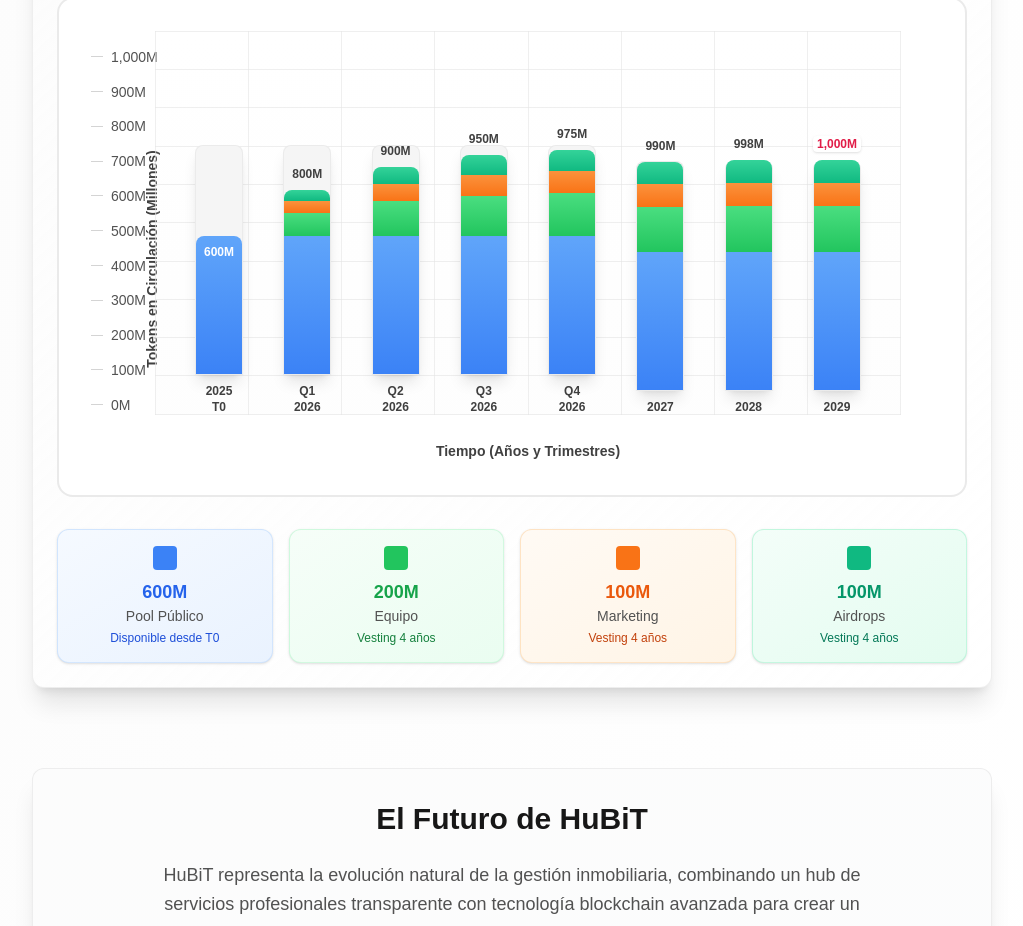
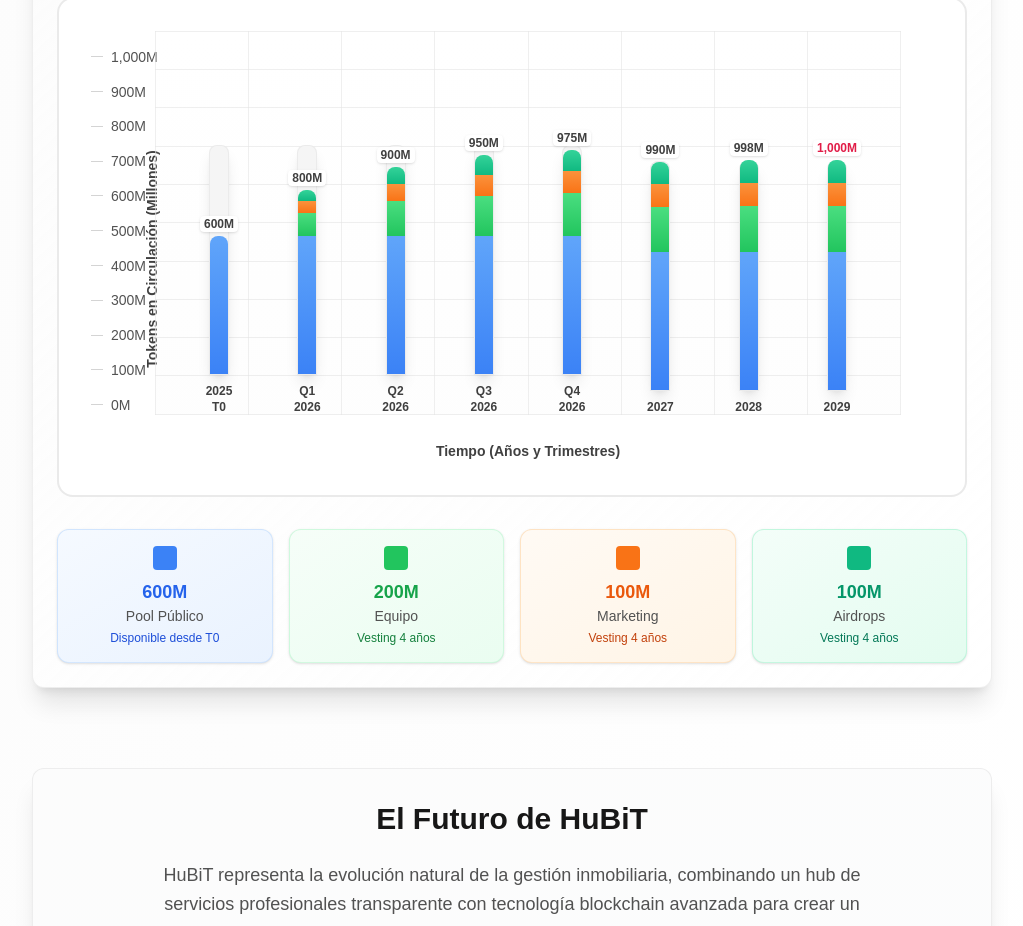
Before and after one commit to Hubit85/HubitApp, a Next.js app: page /whitepaper in a window 1280 px wide. Shown: the part 3500-4426 px from the top of the page, without its empty margins (128-1151 px from the left). Built offline with nearby package versions, Linux system fonts and the light colour scheme.

Commit message:
style(whitepaper): Refine chart column width and layout

```diff
--- a/src/pages/whitepaper.tsx
+++ b/src/pages/whitepaper.tsx
@@ -563,10 +563,10 @@ export default function WhitepaperPage() {
                       <div className="absolute inset-0 flex items-end justify-between px-8">
                         {/* 2025 T0: 600M (Solo Pool Público) */}
                         <div className="flex flex-col items-center w-16">
-                          <div className="relative w-12 bg-neutral-100 rounded-t-lg shadow-lg border border-neutral-200/60" style={{ height: '230px' }}>
+                          <div className="relative w-5 bg-neutral-100 rounded-t-lg shadow-lg border border-neutral-200/60" style={{ height: '230px' }}>
                             {/* Pool Público: 600M de 1000M = 60% de 230px = 138px */}
                             <div className="absolute bottom-0 w-full bg-gradient-to-t from-blue-500 to-blue-400 rounded-t-lg" style={{ height: '138px' }}>
-                              <div className="absolute top-2 left-1/2 transform -translate-x-1/2 text-xs font-bold text-white">600M</div>
+                              <div className="absolute -top-5 left-1/2 transform -translate-x-1/2 text-xs font-bold text-neutral-700 bg-white px-1 rounded shadow">600M</div>
                             </div>
                           </div>
                           <div className="text-xs font-bold text-neutral-700 mt-2 text-center">2025<br/>T0</div>
@@ -574,7 +574,7 @@ export default function WhitepaperPage() {
 
                         {/* Q1 2026: 800M Total */}
                         <div className="flex flex-col items-center w-16">
-                          <div className="relative w-12 bg-neutral-100 rounded-t-lg shadow-lg border border-neutral-200/60" style={{ height: '230px' }}>
+                          <div className="relative w-5 bg-neutral-100 rounded-t-lg shadow-lg border border-neutral-200/60" style={{ height: '230px' }}>
                             {/* Pool Público: 600M = 138px */}
                             <div className="absolute bottom-0 w-full bg-gradient-to-t from-blue-500 to-blue-400" style={{ height: '138px' }}></div>
                             {/* Equipo: 100M = 23px */}
@@ -583,7 +583,7 @@ export default function WhitepaperPage() {
                             <div className="absolute w-full bg-gradient-to-t from-orange-500 to-orange-400" style={{ bottom: '161px', height: '11.5px' }}></div>
                             {/* Airdrops: 50M = 11.5px */}
                             <div className="absolute w-full bg-gradient-to-t from-emerald-500 to-emerald-400 rounded-t-lg" style={{ bottom: '172.5px', height: '11.5px' }}>
-                              <div className="absolute -top-6 left-1/2 transform -translate-x-1/2 text-xs font-bold text-neutral-700">800M</div>
+                              <div className="absolute -top-5 left-1/2 transform -translate-x-1/2 text-xs font-bold text-neutral-700 bg-white px-1 rounded shadow">800M</div>
                             </div>
                           </div>
                           <div className="text-xs font-bold text-neutral-700 mt-2 text-center">Q1<br/>2026</div>
@@ -591,7 +591,7 @@ export default function WhitepaperPage() {
 
                         {/* Q2 2026: 900M Total */}
                         <div className="flex flex-col items-center w-16">
-                          <div className="relative w-12 bg-neutral-100 rounded-t-lg shadow-lg border border-neutral-200/60" style={{ height: '230px' }}>
+                          <div className="relative w-5 bg-neutral-100 rounded-t-lg shadow-lg border border-neutral-200/60" style={{ height: '230px' }}>
                             {/* Pool Público: 600M = 138px */}
                             <div className="absolute bottom-0 w-full bg-gradient-to-t from-blue-500 to-blue-400" style={{ height: '138px' }}></div>
                             {/* Equipo: 150M = 34.5px */}
@@ -600,7 +600,7 @@ export default function WhitepaperPage() {
                             <div className="absolute w-full bg-gradient-to-t from-orange-500 to-orange-400" style={{ bottom: '172.5px', height: '17.25px' }}></div>
                             {/* Airdrops: 75M = 17.25px */}
                             <div className="absolute w-full bg-gradient-to-t from-emerald-500 to-emerald-400 rounded-t-lg" style={{ bottom: '189.75px', height: '17.25px' }}>
-                              <div className="absolute -top-6 left-1/2 transform -translate-x-1/2 text-xs font-bold text-neutral-700">900M</div>
+                              <div className="absolute -top-5 left-1/2 transform -translate-x-1/2 text-xs font-bold text-neutral-700 bg-white px-1 rounded shadow">900M</div>
                             </div>
                           </div>
                           <div className="text-xs font-bold text-neutral-700 mt-2 text-center">Q2<br/>2026</div>
@@ -608,7 +608,7 @@ export default function WhitepaperPage() {
 
                         {/* Q3 2026: 950M Total */}
                         <div className="flex flex-col items-center w-16">
-                          <div className="relative w-12 bg-neutral-100 rounded-t-lg shadow-lg border border-neutral-200/60" style={{ height: '230px' }}>
+                          <div className="relative w-5 bg-neutral-100 rounded-t-lg shadow-lg border border-neutral-200/60" style={{ height: '230px' }}>
                             {/* Pool Público: 600M = 138px */}
                             <div className="absolute bottom-0 w-full bg-gradient-to-t from-blue-500 to-blue-400" style={{ height: '138px' }}></div>
                             {/* Equipo: 175M = 40.25px */}
@@ -617,7 +617,7 @@ export default function WhitepaperPage() {
                             <div className="absolute w-full bg-gradient-to-t from-orange-500 to-orange-400" style={{ bottom: '178.25px', height: '20.125px' }}></div>
                             {/* Airdrops: 87.5M = 20.125px */}
                             <div className="absolute w-full bg-gradient-to-t from-emerald-500 to-emerald-400 rounded-t-lg" style={{ bottom: '198.375px', height: '20.125px' }}>
-                              <div className="absolute -top-6 left-1/2 transform -translate-x-1/2 text-xs font-bold text-neutral-700">950M</div>
+                              <div className="absolute -top-5 left-1/2 transform -translate-x-1/2 text-xs font-bold text-neutral-700 bg-white px-1 rounded shadow">950M</div>
                             </div>
                           </div>
                           <div className="text-xs font-bold text-neutral-700 mt-2 text-center">Q3<br/>2026</div>
@@ -625,7 +625,7 @@ export default function WhitepaperPage() {
 
                         {/* Q4 2026: 975M Total */}
                         <div className="flex flex-col items-center w-16">
-                          <div className="relative w-12 bg-neutral-100 rounded-t-lg shadow-lg border border-neutral-200/60" style={{ height: '230px' }}>
+                          <div className="relative w-5 bg-neutral-100 rounded-t-lg shadow-lg border border-neutral-200/60" style={{ height: '230px' }}>
                             {/* Pool Público: 600M = 138px */}
                             <div className="absolute bottom-0 w-full bg-gradient-to-t from-blue-500 to-blue-400" style={{ height: '138px' }}></div>
                             {/* Equipo: 187.5M = 43.125px */}
@@ -634,7 +634,7 @@ export default function WhitepaperPage() {
                             <div className="absolute w-full bg-gradient-to-t from-orange-500 to-orange-400" style={{ bottom: '181.125px', height: '21.56px' }}></div>
                             {/* Airdrops: 93.75M = 21.56px */}
                             <div className="absolute w-full bg-gradient-to-t from-emerald-500 to-emerald-400 rounded-t-lg" style={{ bottom: '202.685px', height: '21.56px' }}>
-                              <div className="absolute -top-6 left-1/2 transform -translate-x-1/2 text-xs font-bold text-neutral-700">975M</div>
+                              <div className="absolute -top-5 left-1/2 transform -translate-x-1/2 text-xs font-bold text-neutral-700 bg-white px-1 rounded shadow">975M</div>
                             </div>
                           </div>
                           <div className="text-xs font-bold text-neutral-700 mt-2 text-center">Q4<br/>2026</div>
@@ -642,7 +642,7 @@ export default function WhitepaperPage() {
 
                         {/* 2027: 990M Total */}
                         <div className="flex flex-col items-center w-16">
-                          <div className="relative w-12 bg-neutral-100 rounded-t-lg shadow-lg border border-neutral-200/60" style={{ height: '230px' }}>
+                          <div className="relative w-5 bg-neutral-100 rounded-t-lg shadow-lg border border-neutral-200/60" style={{ height: '230px' }}>
                             {/* Pool Público: 600M = 138px */}
                             <div className="absolute bottom-0 w-full bg-gradient-to-t from-blue-500 to-blue-400" style={{ height: '138px' }}></div>
                             {/* Equipo: 195M = 44.85px */}
@@ -651,7 +651,7 @@ export default function WhitepaperPage() {
                             <div className="absolute w-full bg-gradient-to-t from-orange-500 to-orange-400" style={{ bottom: '182.85px', height: '22.425px' }}></div>
                             {/* Airdrops: 97.5M = 22.425px */}
                             <div className="absolute w-full bg-gradient-to-t from-emerald-500 to-emerald-400 rounded-t-lg" style={{ bottom: '205.275px', height: '22.425px' }}>
-                              <div className="absolute -top-6 left-1/2 transform -translate-x-1/2 text-xs font-bold text-neutral-700">990M</div>
+                              <div className="absolute -top-5 left-1/2 transform -translate-x-1/2 text-xs font-bold text-neutral-700 bg-white px-1 rounded shadow">990M</div>
                             </div>
                           </div>
                           <div className="text-xs font-bold text-neutral-700 mt-2 text-center">2027</div>
@@ -659,7 +659,7 @@ export default function WhitepaperPage() {
 
                         {/* 2028: 998M Total */}
                         <div className="flex flex-col items-center w-16">
-                          <div className="relative w-12 bg-neutral-100 rounded-t-lg shadow-lg border border-neutral-200/60" style={{ height: '230px' }}>
+                          <div className="relative w-5 bg-neutral-100 rounded-t-lg shadow-lg border border-neutral-200/60" style={{ height: '230px' }}>
                             {/* Pool Público: 600M = 138px */}
                             <div className="absolute bottom-0 w-full bg-gradient-to-t from-blue-500 to-blue-400" style={{ height: '138px' }}></div>
                             {/* Equipo: 199M = 45.77px */}
@@ -668,7 +668,7 @@ export default function WhitepaperPage() {
                             <div className="absolute w-full bg-gradient-to-t from-orange-500 to-orange-400" style={{ bottom: '183.77px', height: '22.885px' }}></div>
                             {/* Airdrops: 99.5M = 22.885px */}
                             <div className="absolute w-full bg-gradient-to-t from-emerald-500 to-emerald-400 rounded-t-lg" style={{ bottom: '206.655px', height: '22.885px' }}>
-                              <div className="absolute -top-6 left-1/2 transform -translate-x-1/2 text-xs font-bold text-neutral-700">998M</div>
+                              <div className="absolute -top-5 left-1/2 transform -translate-x-1/2 text-xs font-bold text-neutral-700 bg-white px-1 rounded shadow">998M</div>
                             </div>
                           </div>
                           <div className="text-xs font-bold text-neutral-700 mt-2 text-center">2028</div>
@@ -676,7 +676,7 @@ export default function WhitepaperPage() {
 
                         {/* 2029: 1000M Total */}
                         <div className="flex flex-col items-center w-16">
-                          <div className="relative w-12 bg-neutral-100 rounded-t-lg shadow-lg border border-neutral-200/60" style={{ height: '230px' }}>
+                          <div className="relative w-5 bg-neutral-100 rounded-t-lg shadow-lg border border-neutral-200/60" style={{ height: '230px' }}>
                             {/* Pool Público: 600M = 138px */}
                             <div className="absolute bottom-0 w-full bg-gradient-to-t from-blue-500 to-blue-400" style={{ height: '138px' }}></div>
                             {/* Equipo: 200M = 46px */}
@@ -685,7 +685,7 @@ export default function WhitepaperPage() {
                             <div className="absolute w-full bg-gradient-to-t from-orange-500 to-orange-400" style={{ bottom: '184px', height: '23px' }}></div>
                             {/* Airdrops: 100M = 23px */}
                             <div className="absolute w-full bg-gradient-to-t from-emerald-500 to-emerald-400 rounded-t-lg" style={{ bottom: '207px', height: '23px' }}>
-                              <div className="absolute -top-6 left-1/2 transform -translate-x-1/2 text-xs font-bold text-rose-600 bg-white px-1 rounded shadow">1,000M</div>
+                              <div className="absolute -top-5 left-1/2 transform -translate-x-1/2 text-xs font-bold text-rose-600 bg-white px-1 rounded shadow">1,000M</div>
                             </div>
                           </div>
                           <div className="text-xs font-bold text-neutral-700 mt-2 text-center">2029</div>
```
